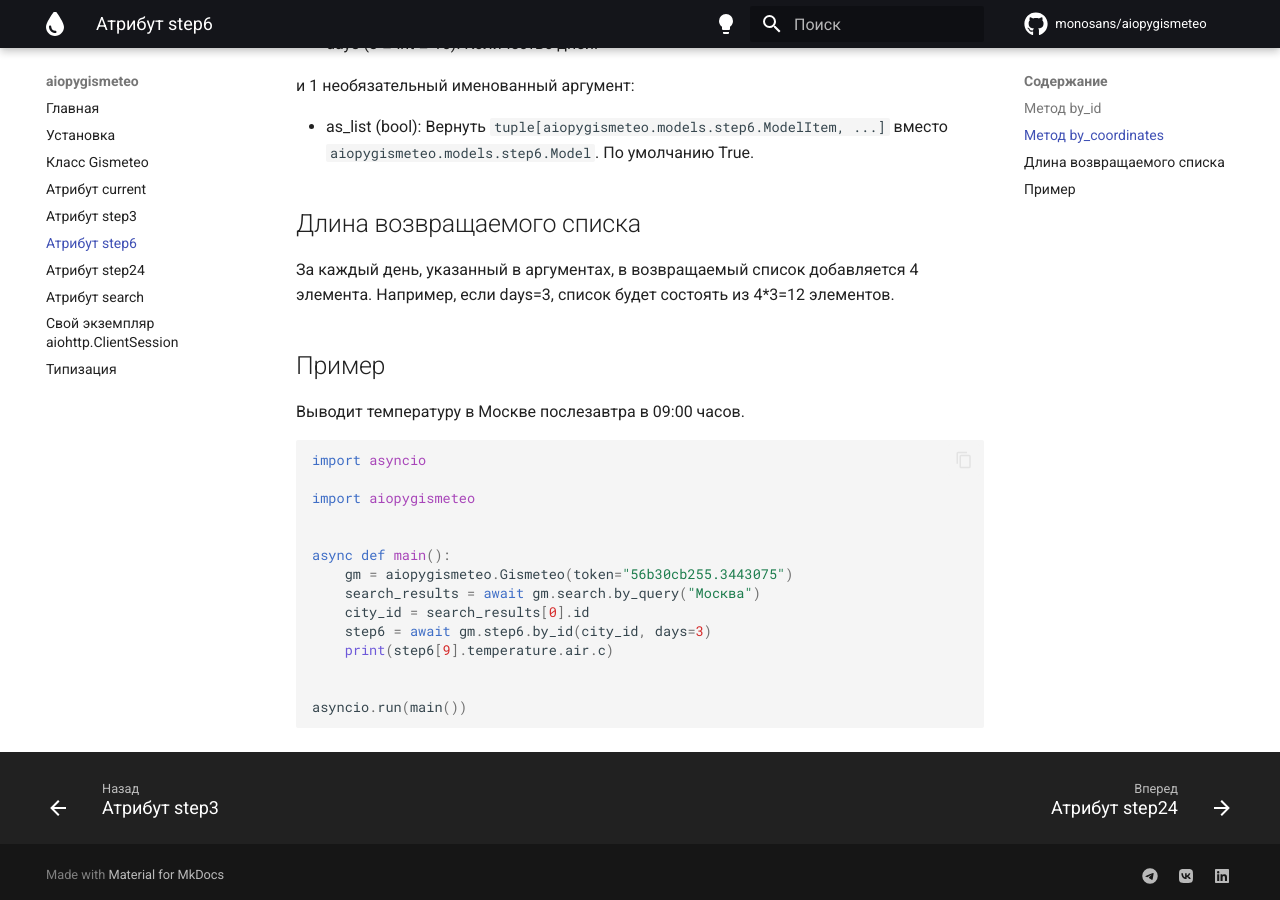
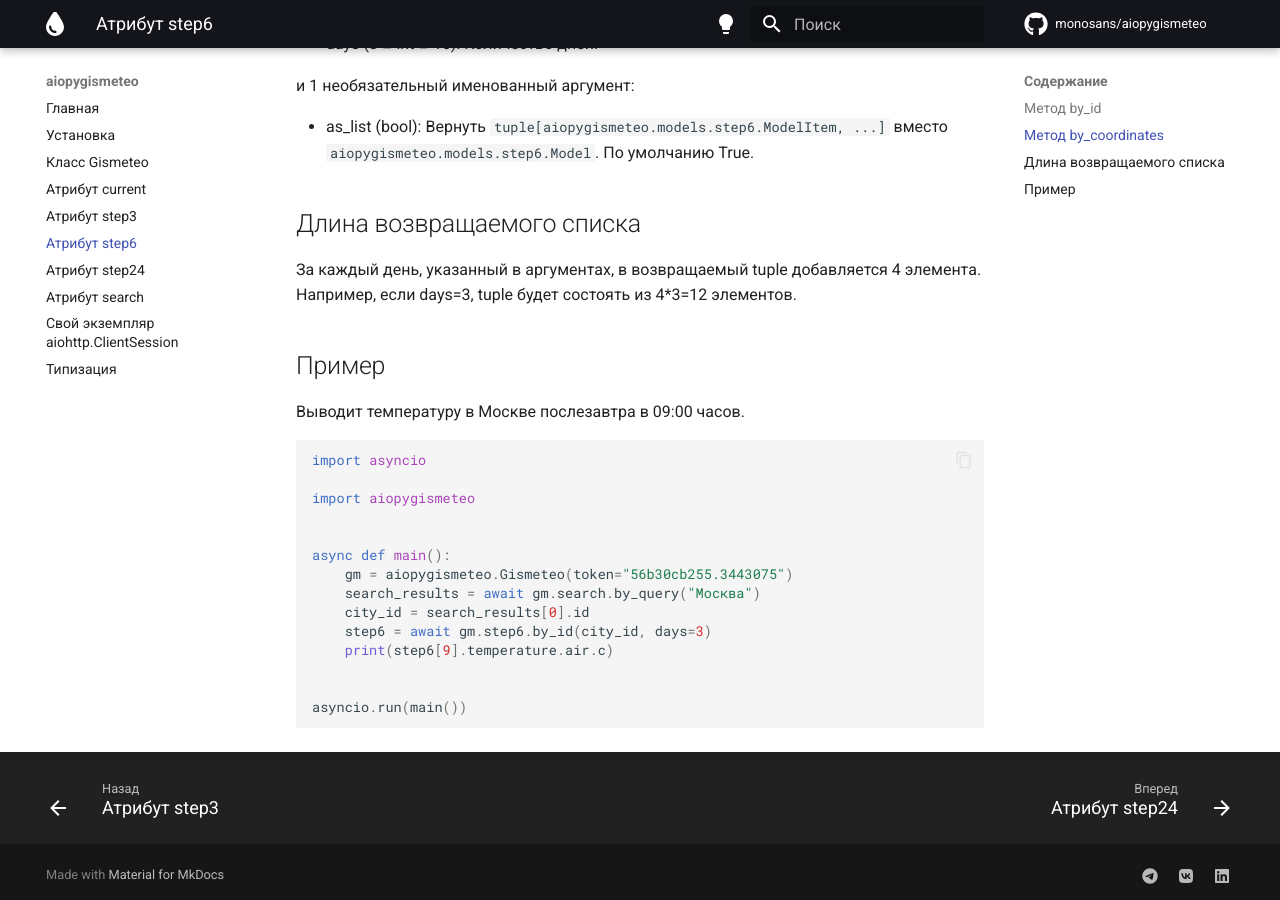
Before and after one commit to monosans/aiopygismeteo, an MkDocs documentation site: the page built from docs/step6.md, in a window 1280 px wide and 900 px high, scrolled down 692 px. Built offline with MkDocs 1.6.1 and Material for MkDocs 9.7.7, drawn with Linux system fonts in a browser that asks for light colours; comment, search, counter and statistics services are not loaded.

Commit message:
Fix docs

```diff
--- a/docs/step6.md
+++ b/docs/step6.md
@@ -29,7 +29,7 @@
 
 ## Длина возвращаемого списка
 
-За каждый день, указанный в аргументах, в возвращаемый список добавляется 4 элемента. Например, если days=3, список будет состоять из 4\*3=12 элементов.
+За каждый день, указанный в аргументах, в возвращаемый tuple добавляется 4 элемента. Например, если days=3, tuple будет состоять из 4\*3=12 элементов.
 
 ## Пример
 
```
Also changed, not shown: docs/step3.md (+1 -1 lines).
